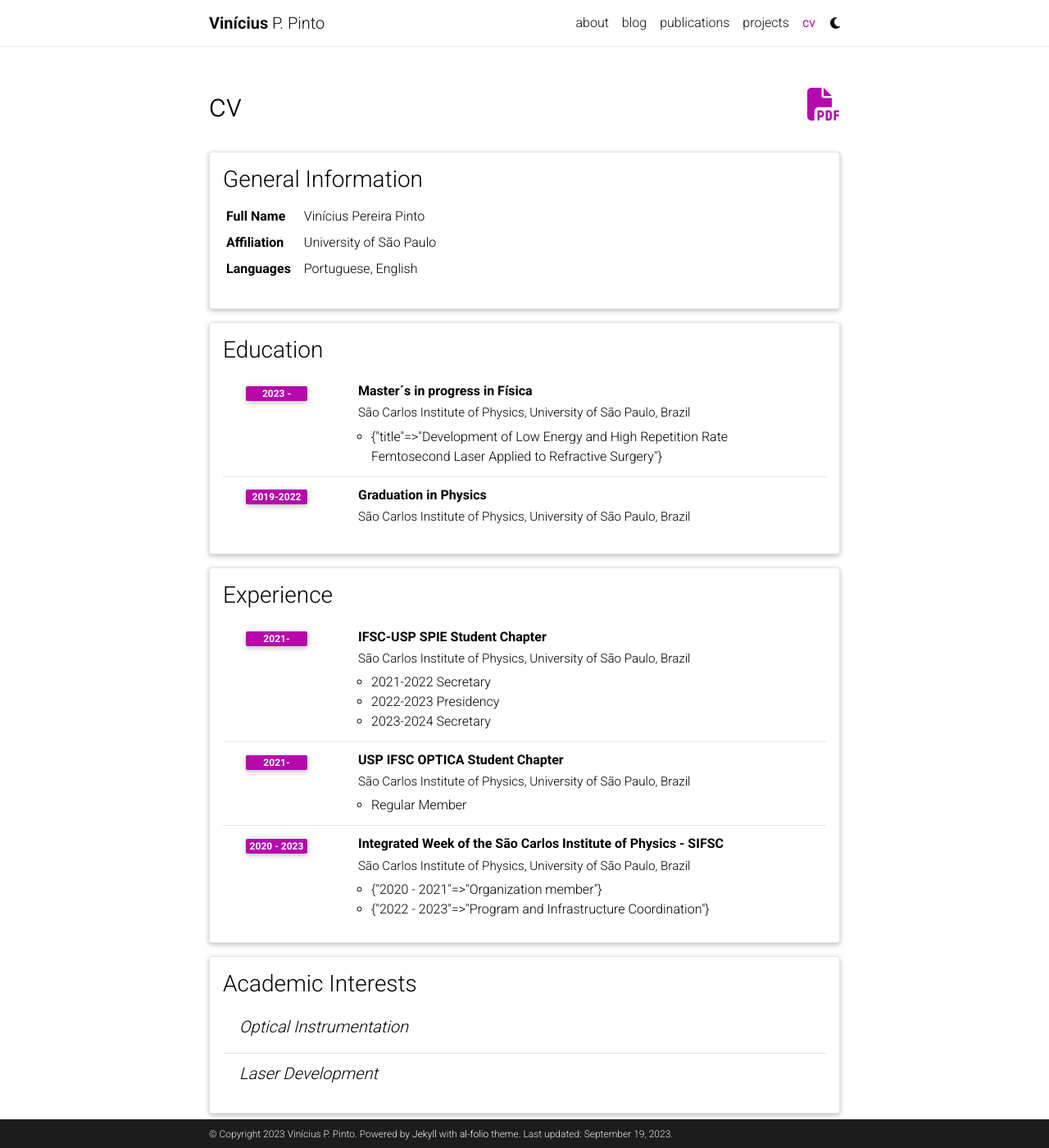
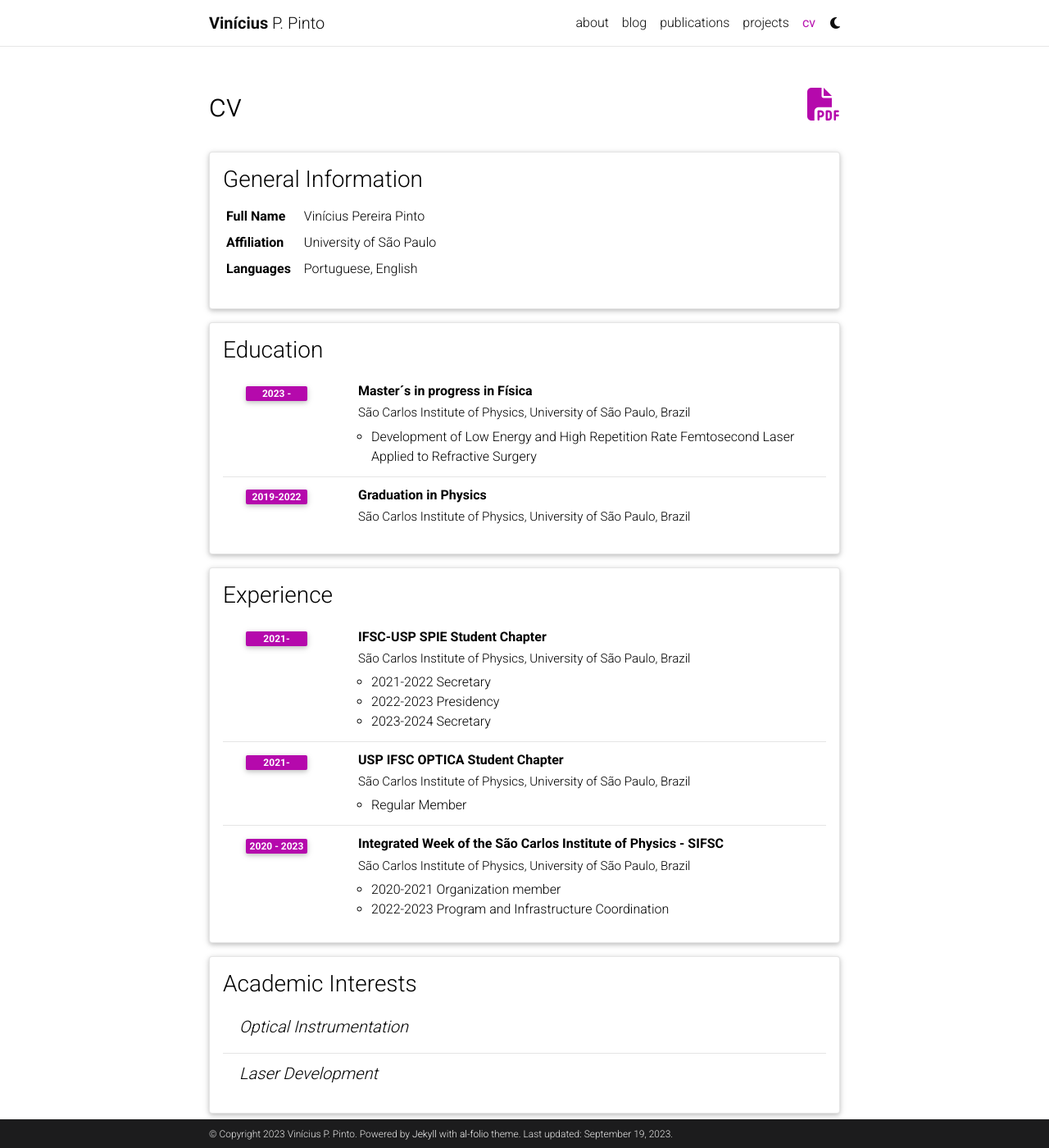
Before and after one commit to viniciusppinto/v, a Jekyll site: the page built from _pages/cv.md, in a window 1280 px wide and 1400 px high. Shown: the whole window at 82% size. Built offline with Jekyll 4.4.1, drawn with Linux system fonts in a browser that asks for light colours; comment, search, counter and statistics services are not loaded; a style sheet for code colours, icons or effects is not loaded.

Commit message:
Update cv.yml

```diff
--- a/_data/cv.yml
+++ b/_data/cv.yml
@@ -15,7 +15,7 @@
       institution: São Carlos Institute of Physics, University of São Paulo, Brazil
       year: 2023 -
       description:
-        - title: Development of Low Energy and High Repetition Rate Femtosecond Laser Applied to Refractive Surgery
+        - Development of Low Energy and High Repetition Rate Femtosecond Laser Applied to Refractive Surgery
 
     - title: Graduation in Physics
       institution: São Carlos Institute of Physics, University of São Paulo, Brazil
@@ -42,8 +42,8 @@
       institution: São Carlos Institute of Physics, University of São Paulo, Brazil
       year: 2020 - 2023
       description:
-        - 2020 - 2021: Organization member
-        - 2022 - 2023: Program and Infrastructure Coordination
+        - 2020-2021  Organization member
+        - 2022-2023  Program and Infrastructure Coordination
 
 - title: Academic Interests
   type: nested_list
```
